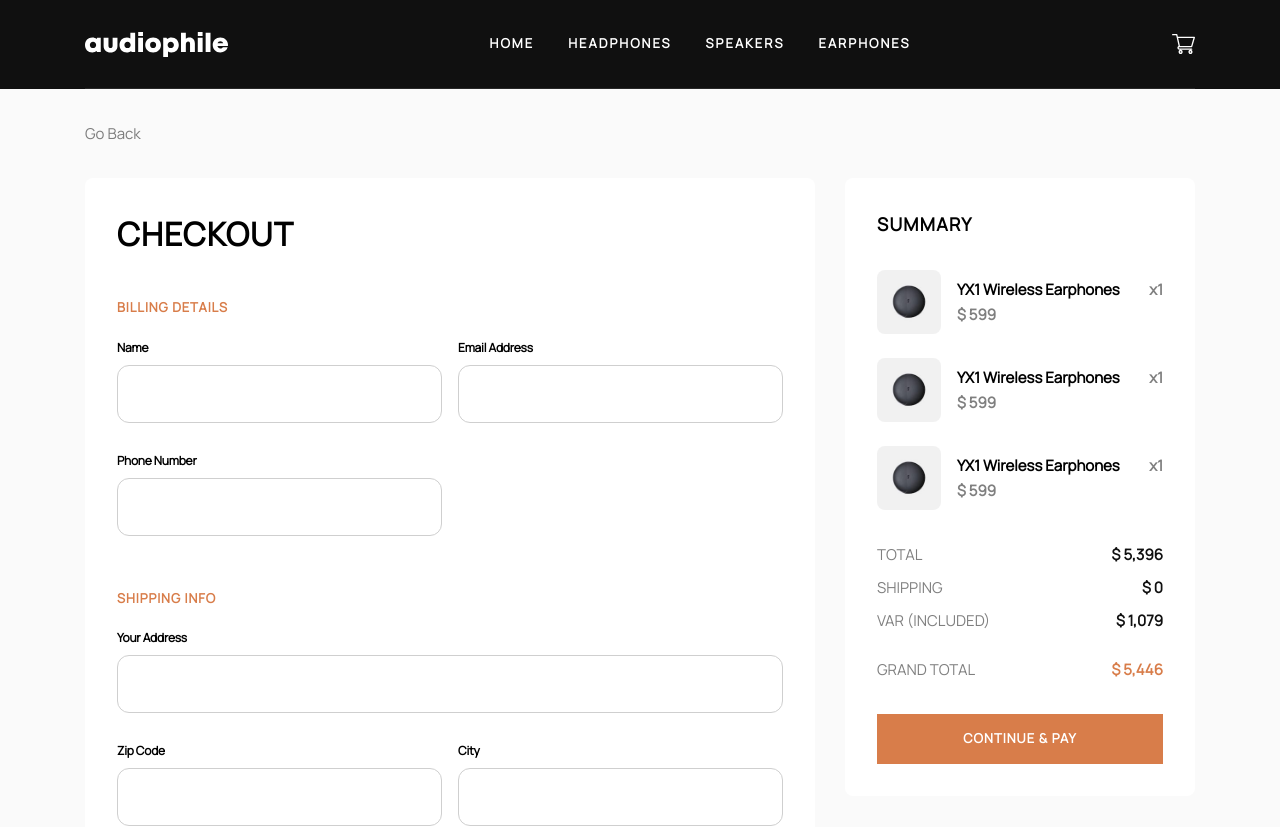
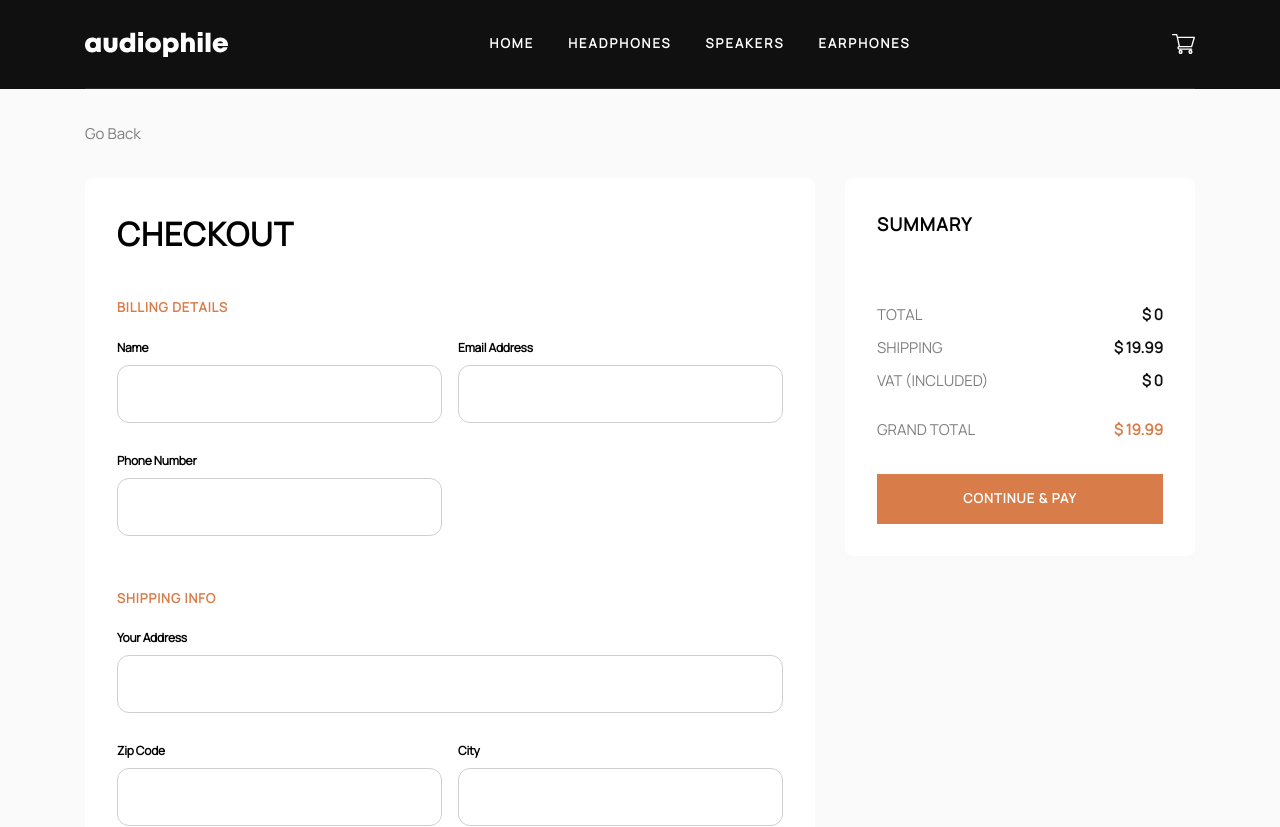
Before and after one commit to MichalTrubini/Vue_Audophile-ecommerce2, a Vue app: page /checkout in a window 1280 px wide. Shown: the top 827 px of the page. Built offline with nearby package versions, Linux system fonts and the light colour scheme.

Commit message:
checkout summary

```diff
--- a/src/components/main/checkout/partial/Summary.vue
+++ b/src/components/main/checkout/partial/Summary.vue
@@ -3,20 +3,20 @@
     <h2 class="text-lg tracking-[1.3px] mb-8">summary</h2>
     <div class="flex flex-col gap-6 mb-8">
       <div
-        v-for="(item, index) in cartData"
+        v-for="(item, index) in cartItems"
         :key="index"
         class="flex gap-4 items-center justify-start"
       >
         <img
-          :src="item.image"
+          :src="item.cartImage"
           alt="product image"
           class="w-[64px] rounded-lg"
         />
         <div class="flex justify-between items-start w-full">
           <div>
-            <p class="font-bold text-black">{{ item.name }}</p>
+            <p class="font-bold text-black">{{ item.productTitle }}</p>
             <p class="font-bold">
-              {{ "$" + " " + item.price.toLocaleString() }}
+              {{ "$" + " " + item.productPrice.toLocaleString() }}
             </p>
           </div>
           <p class="font-bold">{{ "x" + item.quantity }}</p>
@@ -26,19 +26,19 @@
     <div>
       <div class="flex justify-between items-center mb-2">
         <p class="uppercase text-[15px]">total</p>
-        <p class="font-bold text-blackish">$ 5,396</p>
+        <p class="font-bold text-blackish">{{`$ ${itemsTotalPrice.toLocaleString()}` }}</p>
       </div>
       <div class="flex justify-between items-center mb-2">
         <p class="uppercase text-[15px]">shipping</p>
-        <p class="font-bold text-blackish">$ 0</p>
+        <p class="font-bold text-blackish">{{`$ ${shipping.toLocaleString()}` }}</p>
       </div>
       <div class="flex justify-between items-center mb-6">
-        <p class="uppercase text-[15px]">var (included)</p>
-        <p class="font-bold text-blackish">$ 1,079</p>
+        <p class="uppercase text-[15px]">vat (included)</p>
+        <p class="font-bold text-blackish">{{`$ ${calculatedVAT.toLocaleString()}` }}</p>
       </div>
       <div class="flex justify-between items-center mb-8">
         <p class="uppercase text-[15px]">grand total</p>
-        <p class="font-bold text-brick">$ 5,446</p>
+        <p class="font-bold text-brick">{{`$ ${grandTotal.toLocaleString()}` }}</p>
       </div>
       <button
         class="bg-brick py-[15px] text-white uppercase text-center text-[13px] tracking-[1px] font-bold inline-block w-full hover:bg-lightBrick"
@@ -50,6 +50,7 @@
 </template>
 
 <script lang="ts">
+import { mapGetters } from "vuex";
 export default {
   name: "Checkout",
   data() {
@@ -74,7 +75,20 @@ export default {
           quantity: 1,
         },
       ],
+      shipping: 19.99,
     };
+  },
+  computed: {
+    ...mapGetters(["cartItems","getItemsTotalPrice"]),
+    itemsTotalPrice() {
+      return this.getItemsTotalPrice;
+    },
+    calculatedVAT() {
+      return (this.getItemsTotalPrice * 0.2);
+    },
+    grandTotal() {
+      return (this.itemsTotalPrice + this.shipping);
+    },
   },
 };
 </script>
```
